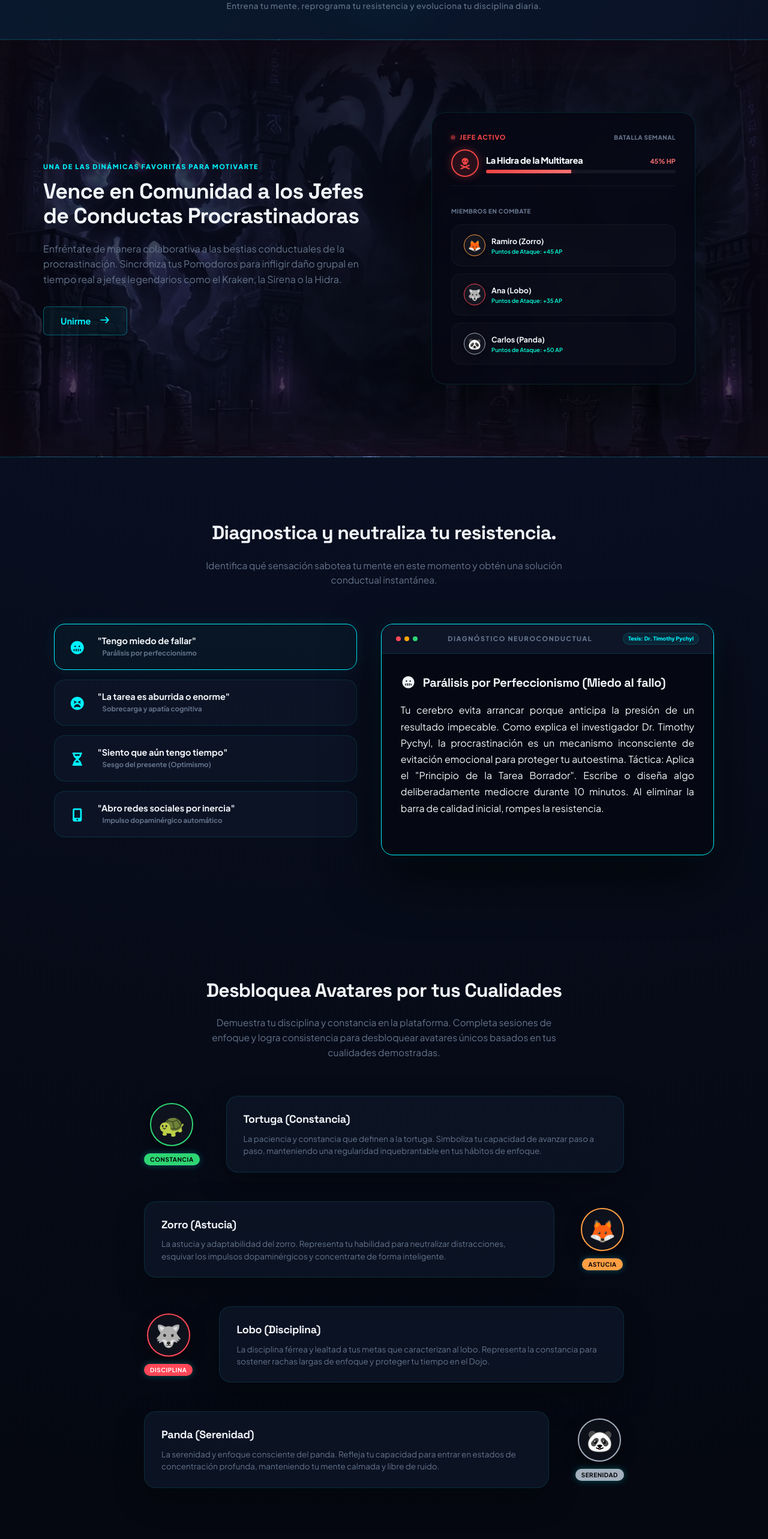
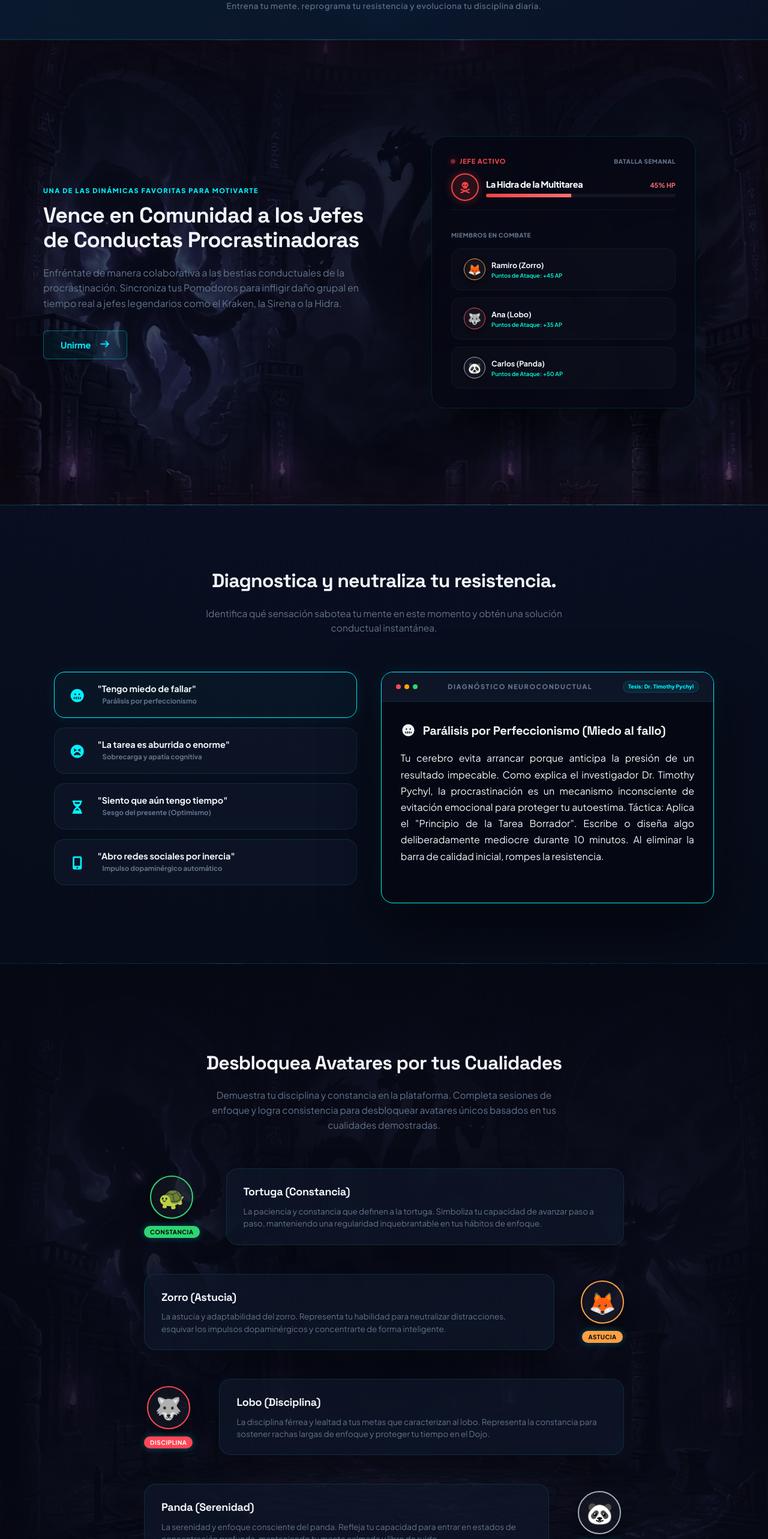
Before and after one commit to rbahena/ProcrastinaComoUnPro, an Angular app: page /landing in a window 1280 px wide. Shown: the part 938-3504 px from the top of the page at 60% size. Built offline with nearby package versions, Linux system fonts and the light colour scheme.

Commit message:
vambioos

```diff
--- a/src/app/pages/landing/landing.css
+++ b/src/app/pages/landing/landing.css
@@ -1707,12 +1707,12 @@
 
 .live-dojo-section-premium {
   position: relative;
-  padding: 120px 0;
+  padding: 160px 0;
   background-image: url('/assets/images/landing_boss_bg.jpg');
   background-size: cover;
-  background-position: center;
+  background-position: center 30%;
   background-repeat: no-repeat;
-  background-attachment: fixed;
+  background-attachment: scroll;
   border-top: 1px solid var(--border);
   border-bottom: 1px solid var(--border);
   z-index: 1;
@@ -1726,7 +1726,7 @@
   left: 0;
   right: 0;
   bottom: 0;
-  background: linear-gradient(to bottom, #060813 0%, rgba(6, 8, 19, 0.82) 15%, rgba(6, 8, 19, 0.82) 85%, #060813 100%);
+  background: linear-gradient(to bottom, #060813 0%, rgba(6, 8, 19, 0.82) 8%, rgba(6, 8, 19, 0.82) 92%, #060813 100%);
   z-index: -1;
   animation: boss-pulse-opacity 8s ease-in-out infinite;
   pointer-events: none;
@@ -1742,3 +1742,29 @@
     box-shadow: inset 0 0 150px rgba(239, 68, 68, 0.08);
   }
 }
+
+.leveling-section-premium {
+  position: relative;
+  padding: 140px 0;
+  background-image: url('/assets/images/landing_boss_bg.jpg');
+  background-size: cover;
+  background-position: center bottom;
+  background-repeat: no-repeat;
+  background-attachment: scroll;
+  border-top: 1px solid var(--border);
+  border-bottom: 1px solid var(--border);
+  z-index: 1;
+  overflow: hidden;
+}
+
+.leveling-section-premium::before {
+  content: '';
+  position: absolute;
+  top: 0;
+  left: 0;
+  right: 0;
+  bottom: 0;
+  background: linear-gradient(to bottom, #060813 0%, rgba(6, 8, 19, 0.88) 12%, rgba(6, 8, 19, 0.88) 88%, #060813 100%);
+  z-index: -1;
+  pointer-events: none;
+}
--- a/src/app/pages/landing/landing.html
+++ b/src/app/pages/landing/landing.html
@@ -340,7 +340,7 @@
 
 
   <!-- SECTION: RPG LEVELING SKILL TREE (CAMINO DEL GUERRERO FOCUS) -->
-  <section class="leveling-section-premium" id="maestria" style="padding: 100px 0;">
+  <section class="leveling-section-premium" id="maestria">
     <div class="landing-container">
       <div style="text-align: center; margin-bottom: 60px;">
         <h2
```
